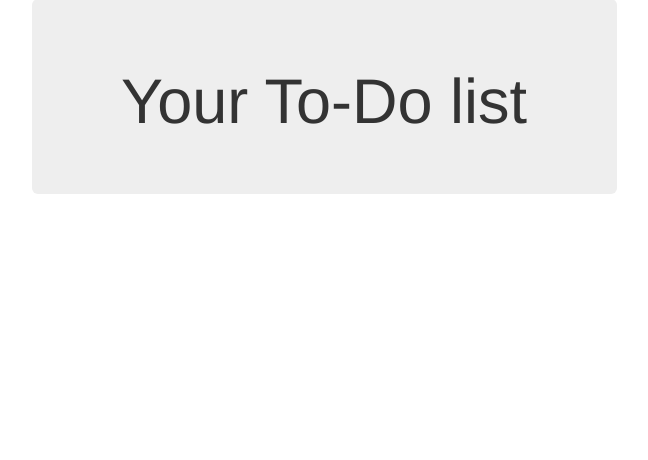
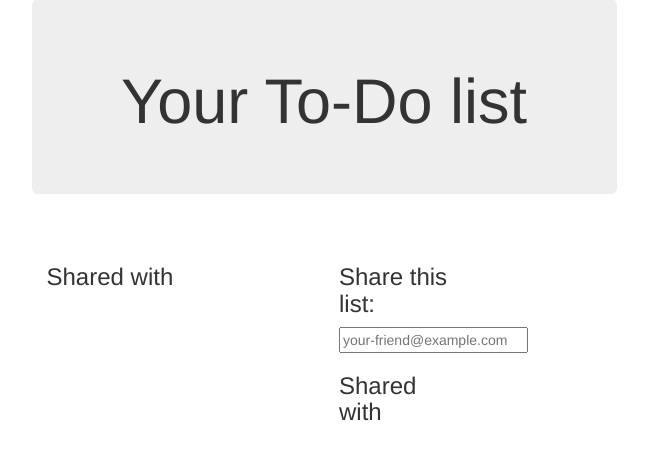
Before and after one commit to slunzok/python-tdd-book, a Django app: template lists/templates/lists/list.html in a window 1280 px wide. Shown: the part 73-533 px from the top of the page, without its empty margins (316-964 px from the left). Run offline with Django 3.2, Linux system fonts and the light colour scheme; the template is opened without the code that fills it, so the values that code supplies are empty.

Commit message:
Add sections: 'Shared with' and 'Share this list'

```diff
--- a/lists/models.py
+++ b/lists/models.py
@@ -4,6 +4,9 @@ from django.urls import reverse
 
 class List(models.Model):
     owner = models.ForeignKey(settings.AUTH_USER_MODEL, blank=True, null=True, on_delete=models.CASCADE)
+    shared_with = models.ManyToManyField(
+        settings.AUTH_USER_MODEL, related_name='shared_lists'
+    )
 
     def get_absolute_url(self):
         return reverse('view_list', args=[self.id])
--- a/lists/templates/lists/list.html
+++ b/lists/templates/lists/list.html
@@ -10,4 +10,37 @@
             <tr><td>{{ forloop.counter}}: {{ item.text }}</td></tr>
         {% endfor %}
     </table>
+
+    {% if list.owner %}
+        <p>List owner: <span id="id_list_owner">{{ list.owner.email }}</span></p>
+    {% endif %}
 {% endblock %}
+
+{% block extra_content %}
+    <div class="row">
+
+        <div class="col-md-6">
+            <h3>Shared with</h3>
+            <ul>
+                {% for sharee in list.shared_with.all %}
+                    <li class="list-sharee">{{ sharee.email }}</li>
+                {% endfor %}
+            </ul>
+        </div>
+
+        <div class="col-md-3">
+            <h3>Share this list:</h3>
+            <form class="form-inline" method="POST" action="{% url 'share_list' list.id %}" >
+                {% csrf_token %}
+                <input name="sharee" placeholder="your-friend@example.com" />
+            </form>
+
+            <h3>Shared with</h3>
+            <ul>
+                {% for sharee in list.shared_with.all %}
+                    <li class="list-sharee">{{ sharee.email }}</li>
+                {% endfor %}
+            </ul>
+        </div>
+    </div>
+{% endblock %}
--- a/lists/urls.py
+++ b/lists/urls.py
@@ -4,5 +4,6 @@ from lists import views
 urlpatterns = [
     re_path(r'^new$', views.new_list, name='new_list'),
     re_path(r'^(\d+)/$', views.view_list, name='view_list'),
+    re_path(r'^(\d+)/share$', views.share_list, name='share_list'),
     re_path(r'^users/(.+)/$', views.my_lists, name='my_lists'),
 ]
--- a/lists/views.py
+++ b/lists/views.py
@@ -28,3 +28,8 @@ def view_list(request, list_id):
 def my_lists(request, email):
     owner = User.objects.get(email=email)
     return render(request, 'lists/my_lists.html', {'owner': owner})
+
+def share_list(request, list_id):
+    list_ = List.objects.get(id=list_id)
+    list_.shared_with.add(request.POST['sharee'])
+    return redirect(list_)
```
Also changed, not shown: lists/templates/lists/my_lists.html (+10 -0 lines), lists/tests/test_models.py (+7 -0 lines), lists/tests/test_views.py (+19 -0 lines), lists/migrations/0007_list_shared_with.py (added).
